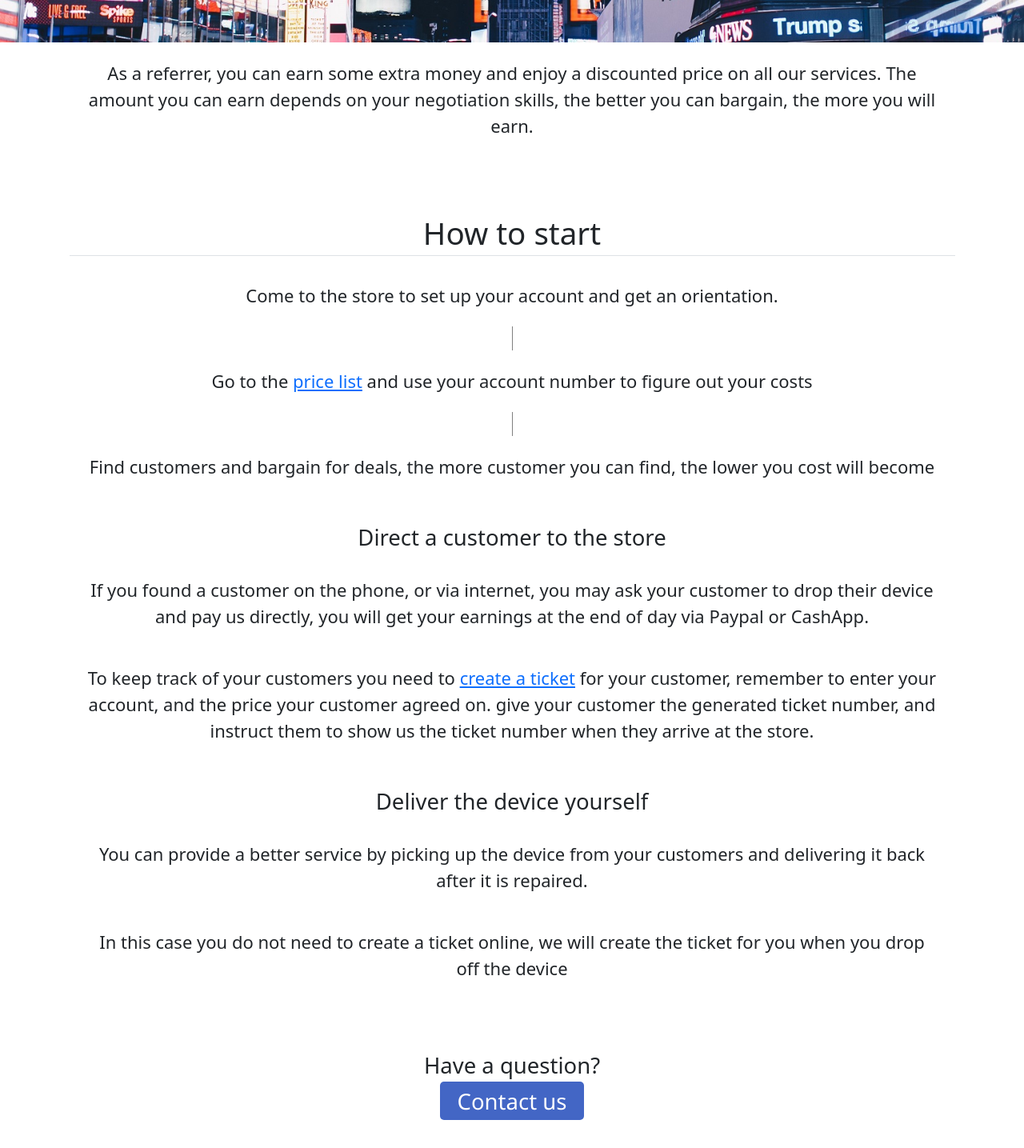
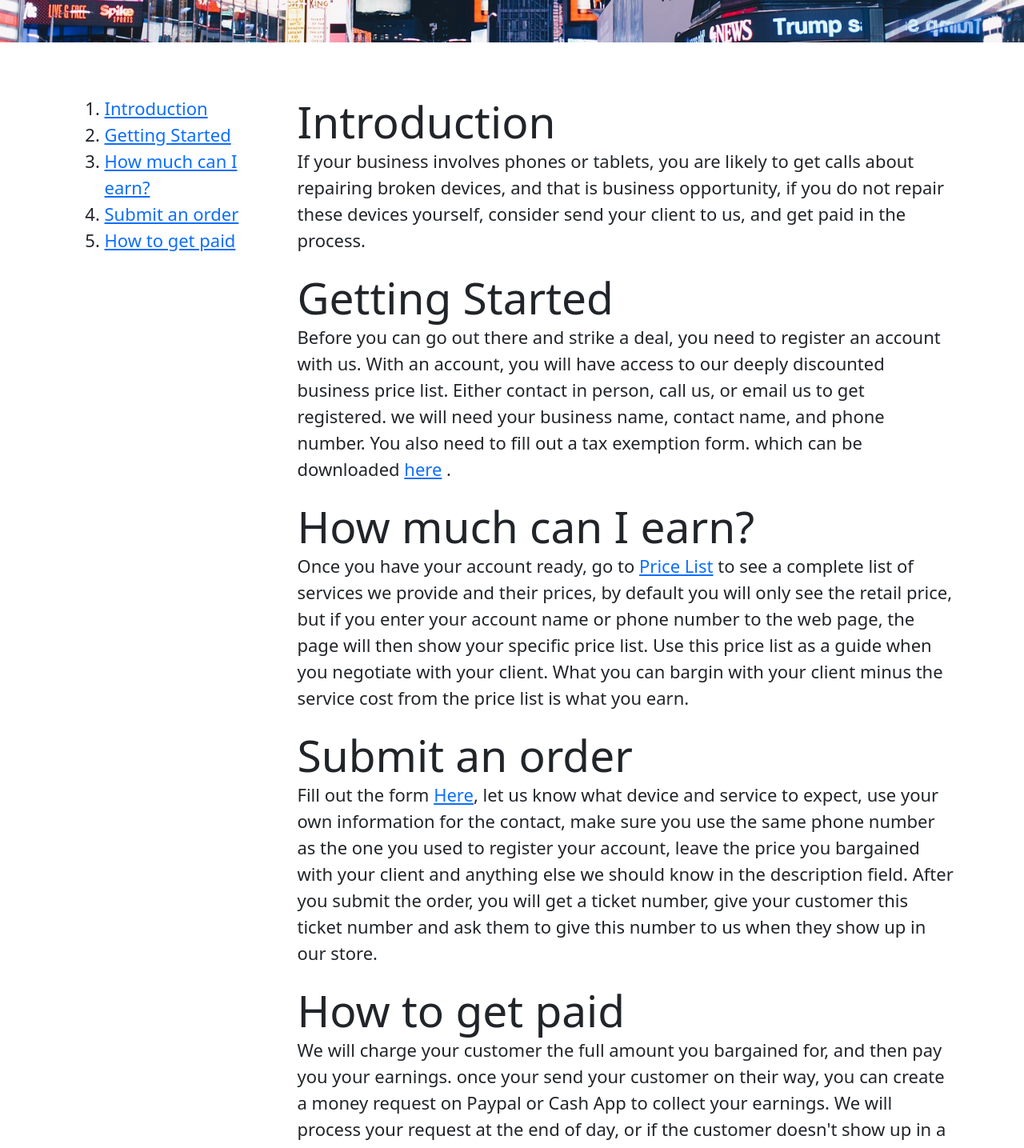
Before and after one commit to FanghanHu/lenwell-local, a Next.js app: page /referrer in a window 1280 px wide. Shown: the part 340-1775 px from the top of the page at 80% size. Built offline with nearby package versions, Linux system fonts and the light colour scheme.

Commit message:
updated referrer page

```diff
--- a/pages/referrer.jsx
+++ b/pages/referrer.jsx
@@ -11,64 +11,69 @@ export default function Referrer() {
 					height: "350px",
 				}}
 			></div>
-			<div className="container text-center">
-				<div className="p-3">
-					As a referrer, you can earn some extra money and enjoy a discounted
-					price on all our services. The amount you can earn depends on your
-					negotiation skills, the better you can bargain, the more you will
-					earn.
+			<div className="container py-5">
+				<div className="row">
+					<div className="col-3">
+						<ol>
+							<li>
+								<a href="#introduction">Introduction</a>
+							</li>
+							<li>
+								<a href="#getting-started">Getting Started</a>
+							</li>
+							<li>
+								<a href="#price">How much can I earn?</a>
+							</li>
+							<li>
+								<a href="#order">Submit an order</a>
+							</li>
+							<li>
+								<a href="#get-paid">How to get paid</a>
+							</li>
+						</ol>
 					</div>
-				<div className="h3 text-center mt-5 border-bottom p-1">
-					How to start
+					<div className="col-9">
+						<div id="introduction">
+							<div className="display-6">
+								Introduction
 							</div>
-				<div className="p-3">
-					Come to the store to set up your account and get an orientation.
+							<p>
+								If your business involves phones or tablets, you are likely to get calls about repairing broken devices, and that is business opportunity, if you do not repair these devices yourself, consider send your client to us, and get paid in the process.
+							</p>
 						</div>
-				<div
-					className="mx-auto"
-					style={{ height: "30px", width: "0", borderRight: "1px solid gray" }}
-				></div>
-				<div className="p-3">
-					Go to the <Link href="/repair-service">price list</Link> and use your
-					account number to figure out your costs
+						<div id="getting-started">
+							<div className="display-6">
+								Getting Started
 							</div>
-				<div
-					className="mx-auto"
-					style={{ height: "30px", width: "0", borderRight: "1px solid gray" }}
-				></div>
-				<div className="p-3">
-					Find customers and bargain for deals, the more customer you can find,
-					the lower you cost will become
+							<p>
+								Before you can go out there and strike a deal, you need to register an account with us. With an account, you will have access to our deeply discounted business price list. Either contact in person, call us, or email us to get registered. we will need your business name, contact name, and phone number. You also need to fill out a tax exemption form. which can be downloaded <a href="/tax-exemption.pdf">here</a> .
+							</p>
 						</div>
-
-				<div className="h5 mt-4">Direct a customer to the store</div>
-				<div className="p-3">
-					If you found a customer on the phone, or via internet, you may ask
-					your customer to drop their device and pay us directly, you will get
-					your earnings at the end of day via Paypal or CashApp.
+						<div id="price">
+							<div className="display-6">
+								How much can I earn?
 							</div>
-				<div className="p-3">
-					To keep track of your customers you need to{" "}
-					<Link href="/order-online">create a ticket</Link> for your customer,
-					remember to enter your account, and the price your customer agreed on.
-					give your customer the generated ticket number, and instruct them to
-					show us the ticket number when they arrive at the store.
+							<p>
+								Once you have your account ready, go to <Link href="/repair-service">Price List</Link> to see a complete list of services we provide and their prices, by default you will only see the retail price, but if you enter your account name or phone number to the web page, the page will then show your specific price list. Use this price list as a guide when you negotiate with your client. What you can bargin with your client minus the service cost from the price list is what you earn.
+							</p>
 						</div>
-
-				<div className="h5 mt-4">Deliver the device yourself</div>
-				<div className="p-3">
-					You can provide a better service by picking up the device from your
-					customers and delivering it back after it is repaired.
+						<div id="order">
+							<div className="display-6">
+								Submit an order
 							</div>
-				<div className="p-3">
-					In this case you do not need to create a ticket online, we will create
-					the ticket for you when you drop off the device
+							<p>
+								Fill out the form <Link href={'/order-online'}>Here</Link>, let us know what device and service to expect, use your own information for the contact, make sure you use the same phone number as the one you used to register your account, leave the price you bargained with your client and anything else we should know in the  description field. After you submit the order, you will get a ticket number, give your customer this ticket number and ask them to give this number to us when they show up in our store.
+							</p>
 						</div>
-				<div className="text-center m-5">
-					<div className="h5">Have a question?</div>
-					<Link href="/contact-us">
-						<a className="button button-primary px-3 py-1 h5">Contact us</a>
-					</Link>
+						<div id="get-paid">
+							<div className="display-6">
+								How to get paid
+							</div>
+							<p>
+								We will charge your customer the full amount you bargained for, and then pay you your earnings. once your send your customer on their way, you can create a money request on Paypal or Cash App to collect your earnings. We will process your request at the end of day, or if the customer doesn't show up in a couple of days, the request will be denied.
+							</p>
+						</div>
+					</div>
 				</div>
 			</div>
 		</div>
```
Lines whose indentation alone changed are shown as unchanged.
